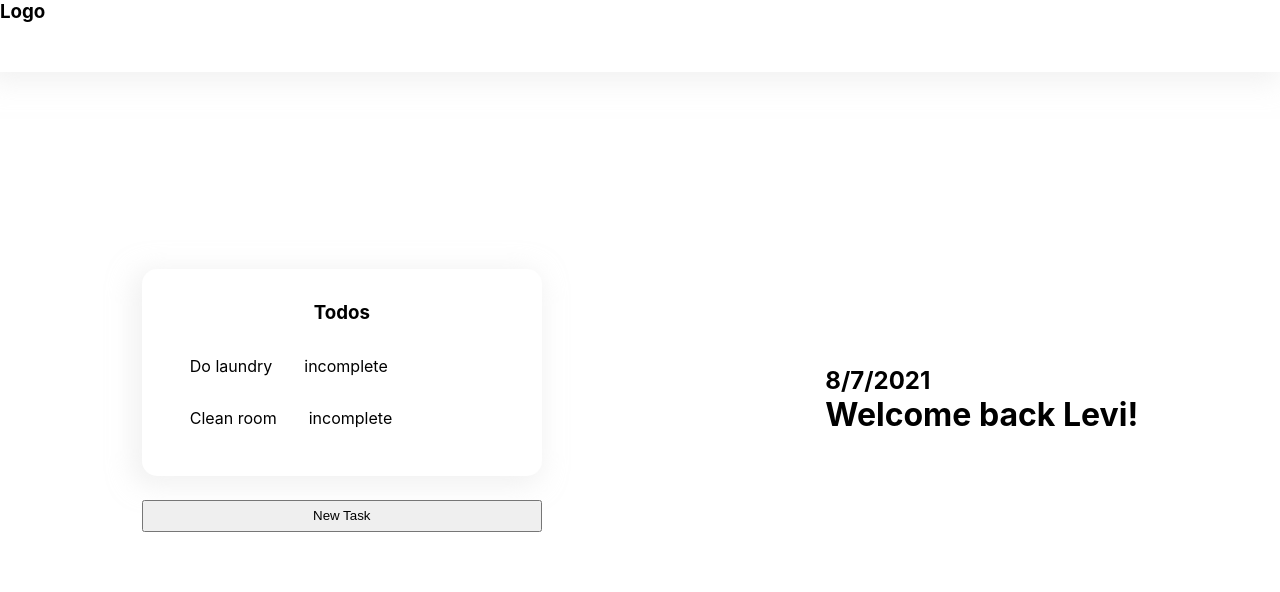
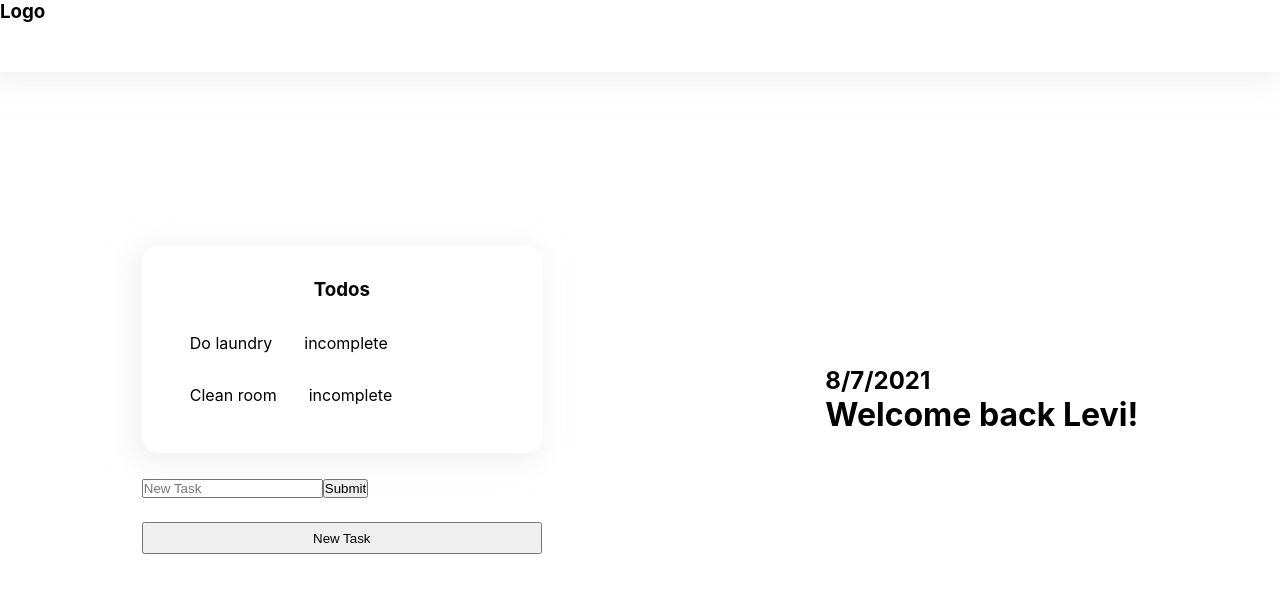
Before and after one commit to levi-zustiak/todo-list, a React (Create React App) app: page / in a window 1280 px wide. Shown: the top 592 px of the page. Built offline with nearby package versions, Linux system fonts and the light colour scheme.

Commit message:
Created static todo list. Working on adding state functionality.

```diff
--- a/src/App.css
+++ b/src/App.css
@@ -49,6 +49,9 @@
   height: 2rem;
 }
 
+.todo-form {
+}
+
 .todo {
   width: 100%;
   display: flex;
--- a/src/App.js
+++ b/src/App.js
@@ -9,7 +9,10 @@
   const [todos, setTodos] = useState([{text: "Do laundry", complete: false}, {text: "Clean room", complete: false}]);
 
   const newTodo = (item) => {
-
+    setTodos({
+      text: item,
+      complete: false,
+    })
   }
 
   return (
--- /dev/null
+++ b/src/Components/TodoForm.js
@@ -0,0 +1,14 @@
+import React from 'react';
+
+export default function TodoForm() {
+
+
+  return (
+    <div className="todo-form">
+      <form>
+        <input type="text" placeholder="New Task" />
+        <input type="submit" value="Submit" />
+      </form>
+    </div>
+  )
+}
--- a/src/Components/TodoList.js
+++ b/src/Components/TodoList.js
@@ -1,5 +1,6 @@
 import React from 'react';
 import Todo from './Todo.js';
+import TodoForm from './TodoForm.js';
 
 export default function TodoList(props) {
   const handleClick = () => {
@@ -20,6 +21,7 @@
           )
         })}
       </div>
+      <TodoForm />
       <button className="task-button" onClick={handleClick}>New Task</button>
     </div>
   )
--- a/src/index.js
+++ b/src/index.js
@@ -2,7 +2,6 @@
 import ReactDOM from 'react-dom';
 import './index.css';
 import App from './App';
-import reportWebVitals from './reportWebVitals';
 
 ReactDOM.render(
   <React.StrictMode>
@@ -10,8 +9,3 @@
   </React.StrictMode>,
   document.getElementById('root')
 );
-
-// If you want to start measuring performance in your app, pass a function
-// to log results (for example: reportWebVitals(console.log))
-// or send to an analytics endpoint. Learn more: https://bit.ly/CRA-vitals
-reportWebVitals();
```
